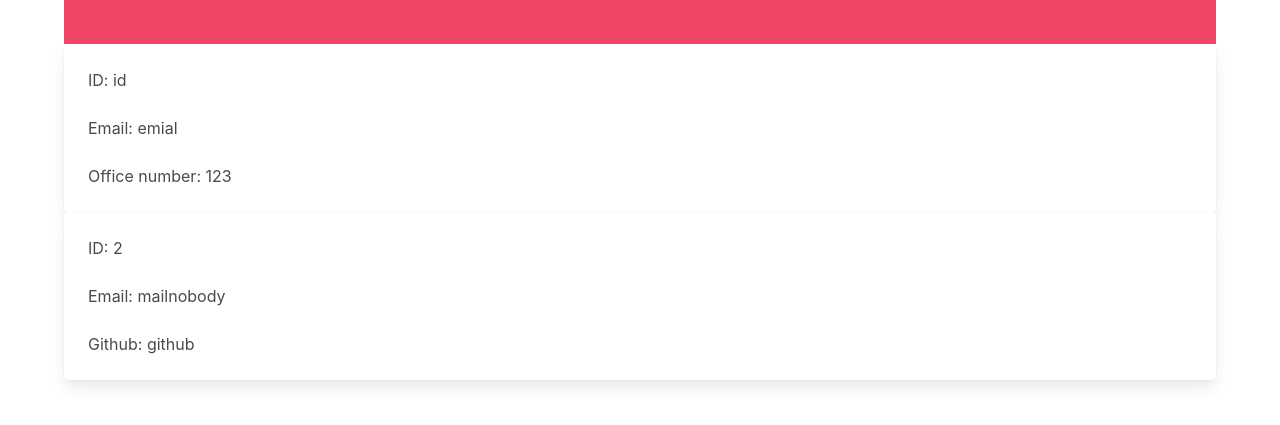
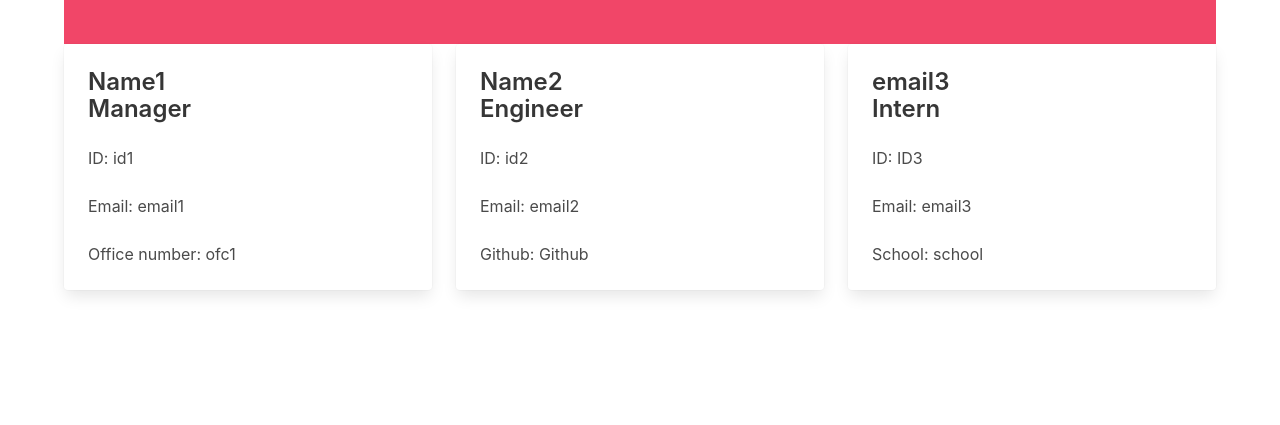
Before and after one commit to 13tinydots/OOPproject, a website: page team.html in a window 1280 px wide. Shown: the part 97-522 px from the top of the page. Drawn offline with nearby package versions, Linux system fonts and the light colour scheme.

Commit message:
Multiple cards functionality

```diff
--- a/team.html
+++ b/team.html
@@ -19,33 +19,61 @@
             </div>
                 <section>
                     <div class="container max-width">
+                    <div class="columns">
+                    <div class="column">
         <div class="card">
         <div class="card-content">
-            <div class="content">
-            ID: id
+        <div class="title is-4"><p>Name1</p>
+        <p>Manager</p>
         </div>
             <div class="content">
-            Email: emial
+            ID: id1
             </div>
             <div class="content">
-            Office number: 123
+            Email: email1
+            </div>
+            <div class="content">
+            Office number: ofc1
             </div>
         </div>
-    </div><div class="card">
+    </div>
+    </div><div class="column">
+        <div class="card">
             <div class="card-content">
-            <div class="content">
-            ID: 2
+            <div class="title is-4"><p>Name2</p>
+        <p>Engineer</p>
         </div>
                 <div class="content">
-            Email: mailnobody
+                ID: id2
                 </div>
                 <div class="content">
-            Github: github
+                Email: email2
+                </div>
+                <div class="content">
+                Github: Github
+                </div>
+            </div>
+        </div>
+    </div><div class="column">
+        <div class="card">
+        <div class="card-content">
+        <div class="title is-4"><p>email3</p>
+        <p>Intern</p>
+        </div>
+            <div class="content">
+            ID: ID3
+            </div>
+            <div class="content">
+            Email: email3
+            </div>
+            <div class="content">
+            School: school
+            </div>
         </div>
     </div>
     </div>
                     </div>
                 </section>
-
+                </div>
             </body>
             </html>
```
Also changed, not shown: src/template.js (+20 -4 lines). Lines whose indentation alone changed are shown as unchanged.
